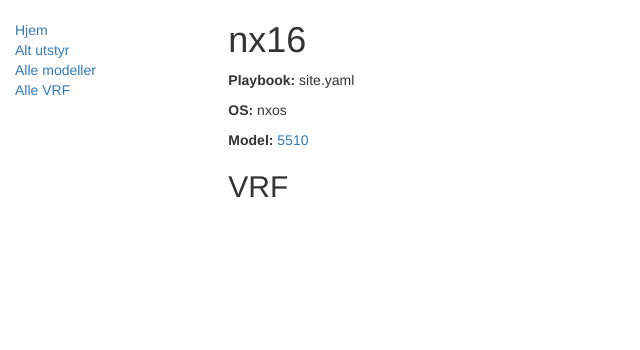
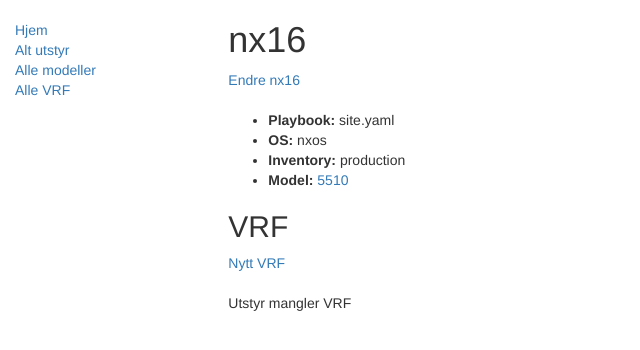
Before and after one commit to torstefan/luralab, a Django app: a page that uses prov/templates/prov/equipment_detail.html in a window 1280 px wide. Shown: the top 350 px of the page, without its empty margins (0-640 px from the left). Run offline with Django 3.2, Linux system fonts and the light colour scheme; data comes from the database, SQL or seed files in the repository; both versions use the stored data as it was after the commit; some libraries are stand-ins or nearby versions.

Commit message:
Added create update delete for vrf

```diff
--- a/prov/models.py
+++ b/prov/models.py
@@ -27,10 +27,10 @@ class Equipment(models.Model):
 class Vrf(models.Model):
     name = models.CharField(max_length=200, help_text="Enter name of the vrf")
 
-    equipment = models.ForeignKey('Equipment', on_delete=models.CASCADE, null=True)
+    equipment = models.ForeignKey('Equipment', on_delete=models.CASCADE, null=True, help_text="Equip VRF is connected to")
 
-    loopback = models.CharField(max_length=200, help_text="Enter name of the vrf")
-    linknet = models.CharField(max_length=200, help_text="Enter name of the vrf")
+    loopback = models.CharField(max_length=200, help_text="Enter loopback addr, eg 1.1.1.1/32")
+    linknet = models.CharField(max_length=200, help_text="Enter linknet addr, eg 1.1.1.1/31")
 
 
     def __str__(self):
--- a/prov/templates/prov/equipment_detail.html
+++ b/prov/templates/prov/equipment_detail.html
@@ -2,15 +2,30 @@
 
 {% block content %}
   <h1>{{ equipment.name }}</h1>
+  <a href="{{ equipment.get_absolute_url }}/update">Endre {{ equipment.name }}</a>
+    <br/>
+    <br/>
+  <ul>
+      <li><strong>Playbook:</strong> {{ equipment.playbook }}</li>
+      <li><strong>OS:</strong> {{ equipment.os }}</li>
+      <li><strong>Inventory:</strong> {{ equipment.inventory }}</li>
+      <li><strong>Model:</strong> <a href="{{ equipment.equip_model.get_absolute_url }}"> {{ equipment.equip_model }}</a></li>
+  </ul>
 
-  <p><strong>Playbook:</strong> {{ equipment.playbook }}</p>
-  <p><strong>OS:</strong> {{ equipment.os }}</p>
-  <p><strong>Model:</strong> <a href="{{ equipment.equip_model.get_absolute_url }}"> {{ equipment.equip_model }}</a></p>
     <h2>VRF</h2>
+    <a href="{% url 'vrf_create' %}">Nytt VRF</a>
+    <br />
+    <br />
+    {% if equipment.vrf_set.all  %}
     <table class="table">
 
         {% for vrf in equipment.vrf_set.all %}
-            <tr><td> {{ vrf.name }} </td>
+            <tr>
+                <td>
+                    <a href="{{ vrf.get_absolute_url }}">{{ vrf.name }}</a>
+                    <a href="{{ vrf.get_absolute_url }}/update"> - (Endre)</a>
+
+                </td>
                 <td>{{ vrf.loopback }}</td>
                 <td>{{ vrf.linknet }}</td>
                 <td>
@@ -26,4 +41,8 @@
         {% endfor %}
 
     </table>
+
+    {% else %}
+    <p>Utstyr mangler VRF</p>
+    {% endif %}
 {% endblock %}
--- a/prov/templates/prov/vrf_detail.html
+++ b/prov/templates/prov/vrf_detail.html
@@ -3,10 +3,11 @@
 {% block content %}
   <h1>{{ vrf.name }}</h1>
 
+  <p><strong>Equipment:</strong> <a href="{{ vrf.equipment.get_absolute_url }}">{{ vrf.equipment }}</a> </p>
   <p><strong>Loopback:</strong> {{ vrf.loopback }}</p>
   <p><strong>Linknet:</strong> {{ vrf.linknet }}</p>
-  <p><strong>LAN:</strong> {{ vrf.lan }}</p>
 
+  <h2>VLANS:</h2>
     {% if vrf.vlan_set.all %}
      <table class="table">
          {% for vlan in vrf.vlan_set.all %}
--- a/prov/urls.py
+++ b/prov/urls.py
@@ -4,9 +4,6 @@ from . import views
 
 urlpatterns = [
     path('', views.index, name='index'),
-
-    path('vrf', views.VrfListView.as_view(), name='vrf'),
-    path('vrf/<int:pk>', views.VrfDetailView.as_view(), name='vrf-detail'),
 
     path('emodel', views.EmodelListView.as_view(), name='emodel'),
     path('emodel/<int:pk>', views.EmodelDetailView.as_view(), name='emodel-detail')
@@ -20,3 +17,13 @@ urlpatterns += [
     path('equipment/<slug:slug>,<int:pk>/update/', views.EquipmentUpdate.as_view(), name='equipment_update'),
     path('equipment/<slug:slug>,<int:pk>/delete/', views.EquipmentDelete.as_view(), name='equipment_delete'),
 ]
+
+
+urlpatterns += [
+    path('vrf', views.VrfListView.as_view(), name='vrf'),
+    path('vrf/<int:pk>', views.VrfDetailView.as_view(), name='vrf-detail'),
+
+    path('vrf/create/', views.VrfCreate.as_view(), name='vrf_create'),
+    path('vrf/<int:pk>/update/', views.VrfUpdate.as_view(), name='vrf_update'),
+    path('vrf/<int:pk>/delete/', views.VrfDelete.as_view(), name='vrf_delete'),
+]
--- a/prov/views.py
+++ b/prov/views.py
@@ -60,3 +60,16 @@ class EquipmentUpdate(UpdateView):
 class EquipmentDelete(DeleteView):
     model = Equipment
     success_url = reverse_lazy('equipment')
+
+class VrfCreate(CreateView):
+    model = Vrf
+    fields = '__all__'
+    initial={'loopback':'/32','linknet':'/31'}
+
+class VrfUpdate(UpdateView):
+    model = Vrf
+    fields = ['name','equipment','loopback','linknet']
+
+class VrfDelete(DeleteView):
+    model = Vrf
+    success_url = reverse_lazy('vrf')
```
Also changed, not shown: prov/templates/prov/vrf_confirm_delete.html (added, +14 -0 lines), prov/templates/prov/vrf_form.html (added, +13 -0 lines), db.sqlite3.
